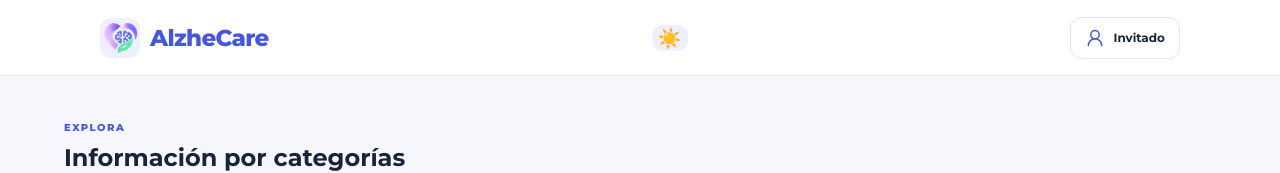
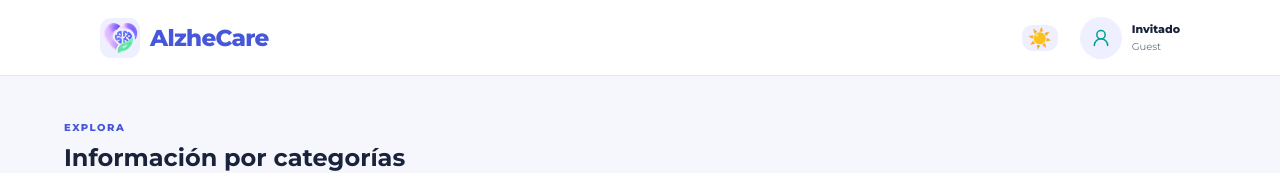
Before and after one commit to miguelangelraazaraujo-hub/AlzheCare, a React (Vite) app in the folder frontend/: page /publico/categorias in a window 1280 px wide. Shown: the top 173 px of the page. Built offline with nearby package versions, Linux system fonts and the light colour scheme; no server answers.

Commit message:
Nuevo componente de resumen de usuario, integración en el header publico y privado y correccion de navegacion en la barra de navegacion publica

```diff
--- /dev/null
+++ b/frontend/src/components/common/UserSummary.css
@@ -0,0 +1,55 @@
+.user-summary {
+    display: flex;
+    align-items: center;
+    gap: 10px;
+}
+
+.avatar {
+    width: 42px;
+    height: 42px;
+    display: grid;
+    place-items: center;
+    flex-shrink: 0;
+    border-radius: 50%;
+    background: var(--logo);
+    color: var(--turquoise);
+    font-size: 13px;
+    font-weight: 800;
+}
+
+.account-icon {
+    display: block;
+    width: 20px;
+    height: 20px;
+    flex-shrink: 0;
+    color: var(--turquoise);
+}
+
+.user-info {
+    display: flex;
+    flex-direction: column;
+    gap: 4px;
+}
+
+.user-info strong {
+    color: var(--text);
+    font-size: 11px;
+    font-weight: 800;
+}
+
+.user-info span {
+    color: var(--muted);
+    font-size: 10px;
+}
+
+@media (max-width: 700px) {
+
+    .user-info {
+        display: none;
+    }
+
+    .avatar {
+        width: 36px;
+        height: 36px;
+    }
+}
--- /dev/null
+++ b/frontend/src/components/common/UserSummary.jsx
@@ -0,0 +1,48 @@
+import { useAuth } from "../../contexts/AuthContext";
+import { UserRound } from "lucide-react";
+
+import "./UserSummary.css";
+
+export default function UserSummary() {
+    const { user, isAuthenticated } = useAuth();
+
+    const initials = `${user?.nombre?.[0] ?? ""}${user?.apellidos?.[0] ?? ""}`
+        .toUpperCase();
+
+    const roleLabel = user?.rol === "PATIENT" ? "Paciente"
+        : user?.rol === "CAREGIVER"
+            ? "Cuidador"
+            : "";
+
+    return (
+
+        <div className="user-summary">
+            <div className="avatar" aria-label={isAuthenticated
+                ? `Usuario ${user?.nombre ?? ""} ${user?.apellidos ?? ""}`.trim()
+                : "Invitado"}
+            >
+                {isAuthenticated && initials ? (
+                    initials
+                ) : (
+                    <UserRound
+                        className="account-icon"
+                        size={20}
+                        strokeWidth={1.8}
+                        aria-hidden="true"
+                    />
+                )}
+            </div>
+
+            <div className="user-info">
+                <strong>
+                    {isAuthenticated
+                        ? user?.nombre ?? "Usuario"
+                        : "Invitado"}
+                </strong>
+                <span>
+                    {isAuthenticated ? roleLabel : "Guest"}
+                </span>
+            </div>
+        </div>
+    );
+}
--- a/frontend/src/components/layout/PrivateHeader.jsx
+++ b/frontend/src/components/layout/PrivateHeader.jsx
@@ -1,16 +1,10 @@
-import { useAuth } from "../../contexts/AuthContext";
+import UserSummary from "../common/UserSummary";
 import ModeSwitch from "../common/ModeSwitch";
 import Logo from "../common/Logo";
 
 import "./PrivateLayout.css";
 
 export default function PrivateHeader() {
-    const { user } = useAuth();
-
-    const initials = `${user?.nombre?.[0] ?? ""}${user?.apellidos?.[0] ?? ""}`
-        .toUpperCase();
-
-    const roleLabel = user?.rol === "PATIENT" ? "Paciente" : "Cuidador";
 
     return (
         <header className="private-header">
@@ -19,16 +13,7 @@ export default function PrivateHeader() {
             <div className="private-header-user">
                 <ModeSwitch />
 
-                <div className="private-user-summary">
-                    <div className="private-avatar" aria-hidden="true">
-                        {initials}
-                    </div>
-
-                    <div className="private-user-info">
-                        <strong>{user?.nombre}</strong>
-                        <span>{roleLabel}</span>
-                    </div>
-                </div>
+                <UserSummary />
             </div>
         </header>
     );
--- a/frontend/src/components/layout/PrivateLayout.css
+++ b/frontend/src/components/layout/PrivateLayout.css
@@ -31,48 +31,13 @@
     object-fit: contain;
 }
 
-.private-header-user,
-.private-user-summary {
+.private-header-user {
     display: flex;
     align-items: center;
 }
 
 .private-header-user {
     gap: 22px;
-}
-
-.private-user-summary {
-    gap: 10px;
-}
-
-.private-avatar {
-    width: 42px;
-    height: 42px;
-    display: grid;
-    place-items: center;
-    flex-shrink: 0;
-    border-radius: 50%;
-    background: var(--logo);
-    color: var(--turquoise);
-    font-size: 13px;
-    font-weight: 800;
-}
-
-.private-user-info {
-    display: flex;
-    flex-direction: column;
-    gap: 4px;
-}
-
-.private-user-info strong {
-    color: var(--text);
-    font-size: 11px;
-    font-weight: 800;
-}
-
-.private-user-info span {
-    color: var(--muted);
-    font-size: 10px;
 }
 
 .private-main {
@@ -99,15 +64,6 @@
         gap: 12px;
     }
 
-    .private-user-info {
-        display: none;
-    }
-
-    .private-avatar {
-        width: 36px;
-        height: 36px;
-    }
-
     .private-main {
         width: calc(100% - 36px);
     }
--- a/frontend/src/components/layout/PublicBottomNav.jsx
+++ b/frontend/src/components/layout/PublicBottomNav.jsx
@@ -17,7 +17,7 @@ export default function PublicBottomNav() {
         { label: "Ayuda", path: "/publico/ayuda", icon: CircleHelp },
         {
             label: isAuthenticated ? "Perfil" : "Cuenta",
-            path: isAuthenticated ? "/perfil" : "/login",
+            path: isAuthenticated ? "/inicio" : "/login",
             icon: UserRound,
         },
     ];
--- a/frontend/src/components/layout/PublicHeader.css
+++ b/frontend/src/components/layout/PublicHeader.css
@@ -36,26 +36,14 @@
     text-decoration: none;
 }
 
-.account-link {
-    display: inline-flex;
+.public-header-user,
+.user-summary {
+    display: flex;
     align-items: center;
-    gap: 8px;
-    padding: 10px 14px;
-    border: 1px solid var(--border);
-    border-radius: 11px;
-    background: var(--card);
-    color: var(--text);
-    font-size: 12px;
-    font-weight: 700;
-    text-decoration: none;
 }
 
-.account-icon {
-    display: block;
-    width: 20px;
-    height: 20px;
-    flex-shrink: 0;
-    color: var(--primary);
+.public-header-user {
+    gap: 22px;
 }
 
 @media (max-width: 700px) {
@@ -67,4 +55,8 @@
     .brand {
         font-size: 19px;
     }
+
+    .public-header-user {
+        gap: 12px;
+    }
 }
--- a/frontend/src/components/layout/PublicHeader.jsx
+++ b/frontend/src/components/layout/PublicHeader.jsx
@@ -1,31 +1,18 @@
-import { Link } from "react-router";
-import { UserRound } from "lucide-react";
 import ModeSwitch from "../common/ModeSwitch";
 import Logo from "../common/Logo";
-import { useAuth } from "../../contexts/AuthContext";
+import UserSummary from "../common/UserSummary";
 import "./PublicHeader.css";
 
 export default function PublicHeader() {
-    const { isAuthenticated } = useAuth();
 
     return (
         <header className="public-header">
             <Logo to="/publico" />
+            <div className="public-header-user">
+                <ModeSwitch />
 
-            <ModeSwitch />
-
-            <Link
-                to={isAuthenticated ? "/perfil" : "/login"}
-                className="account-link"
-            >
-                <UserRound
-                    className="account-icon"
-                    size={20}
-                    strokeWidth={1.8}
-                    aria-hidden="true"
-                />
-                <span>{isAuthenticated ? "Perfil" : "Invitado"}</span>
-            </Link>
+                <UserSummary />
+            </div>
         </header>
     );
 }
```
